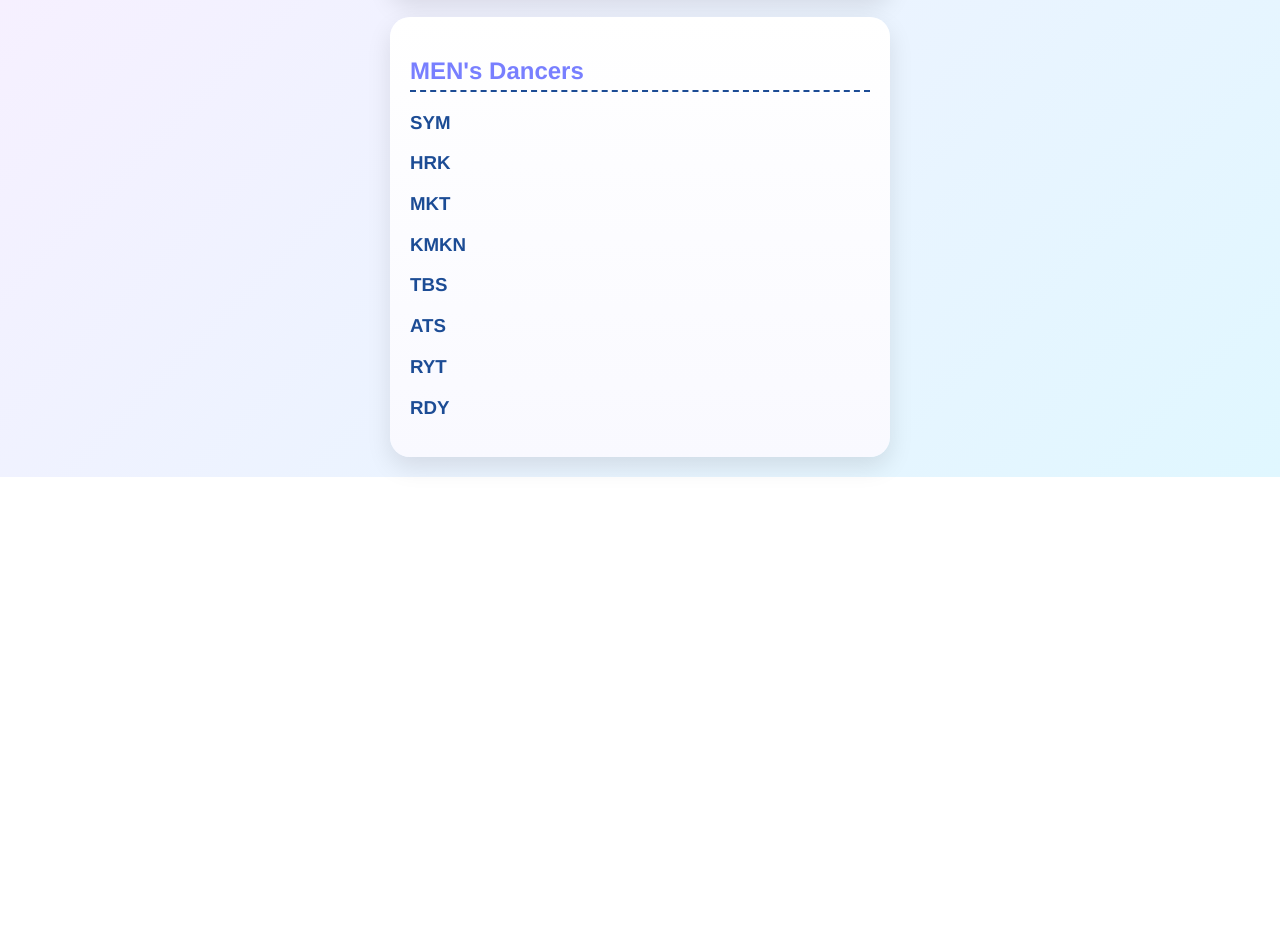
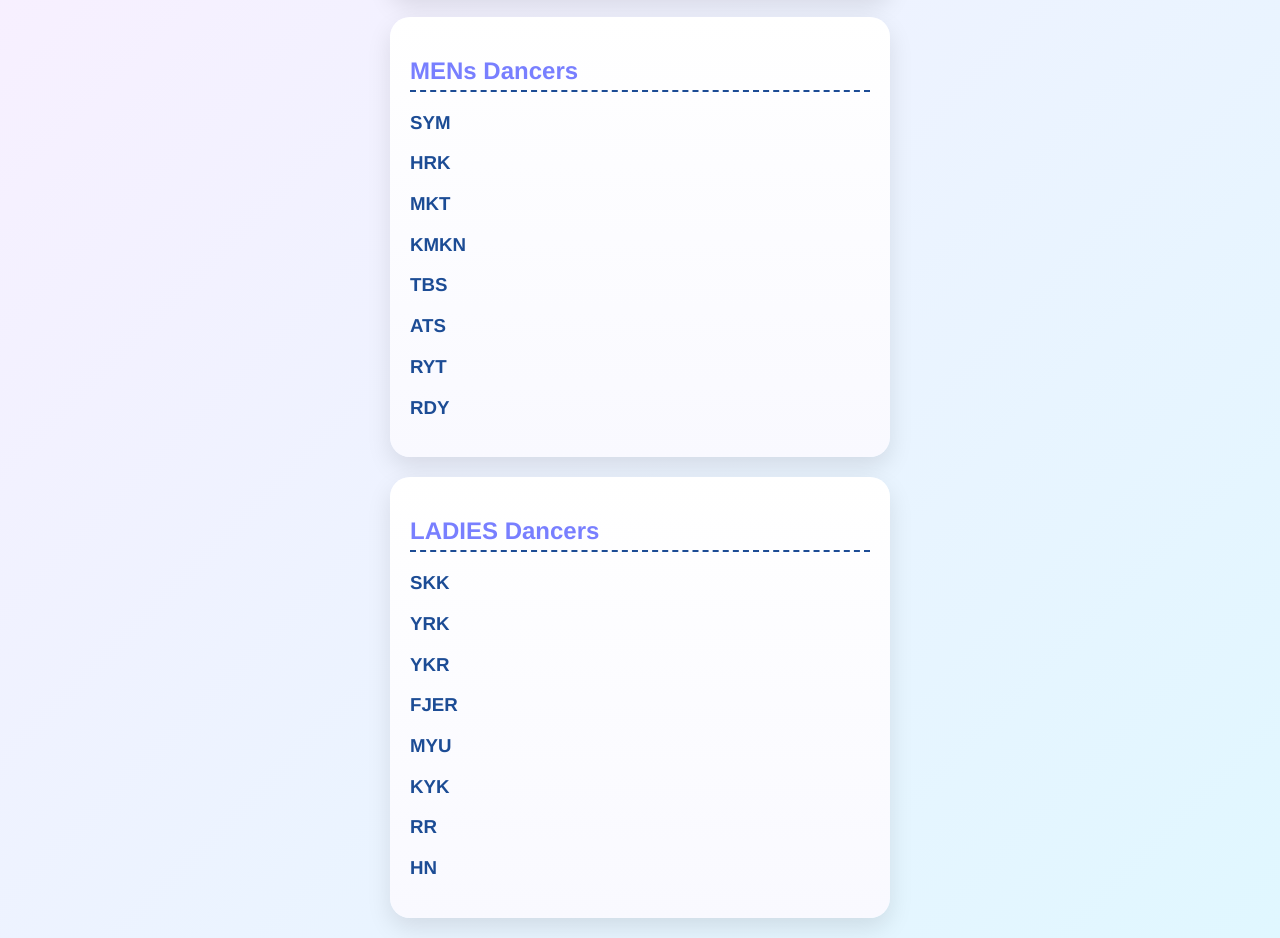
Before and after one commit to ribbon-12o8/IFT, a plain HTML site: page index.html in a window 1280 px wide. Shown: the part 551-1489 px from the top of the page. Before the commit the page ends 1028 px from the top, so only its background shows below. Drawn offline with Linux system fonts and the light colour scheme.

Commit message:
メインページ整理

```diff
--- a/index.html
+++ b/index.html
@@ -139,7 +139,7 @@
   </div>
 
   <div class="card fade-in">
-    <h2>MEN's Dancers</h2>
+    <h2>MENs Dancers</h2>
     <h3><a href="SYM.html">SYM</a></h3>
     <h3><a href="HRK.html">HRK</a></h3>
     <h3><a href="MKT.html">MKT</a></h3>
@@ -150,6 +150,18 @@
     <h3><a href="RDY.html">RDY</a></h3>
   </div>
 
+  <div class="card fade-in">
+    <h2>LADIES Dancers</h2>
+    <h3><a href="SKK.html">SKK</a></h3>
+    <h3><a href="YRK.html">YRK</a></h3>
+    <h3><a href="YKR.html">YKR</a></h3>
+    <h3><a href="FJER.html">FJER</a></h3>
+    <h3><a href="MYU.html">MYU</a></h3>
+    <h3><a href="KYK.html">KYK</a></h3>
+    <h3><a href="RR.html">RR</a></h3>
+    <h3><a href="HN.html">HN</a></h3>
+  </div>
+
 
 </body>
 </html>
```
